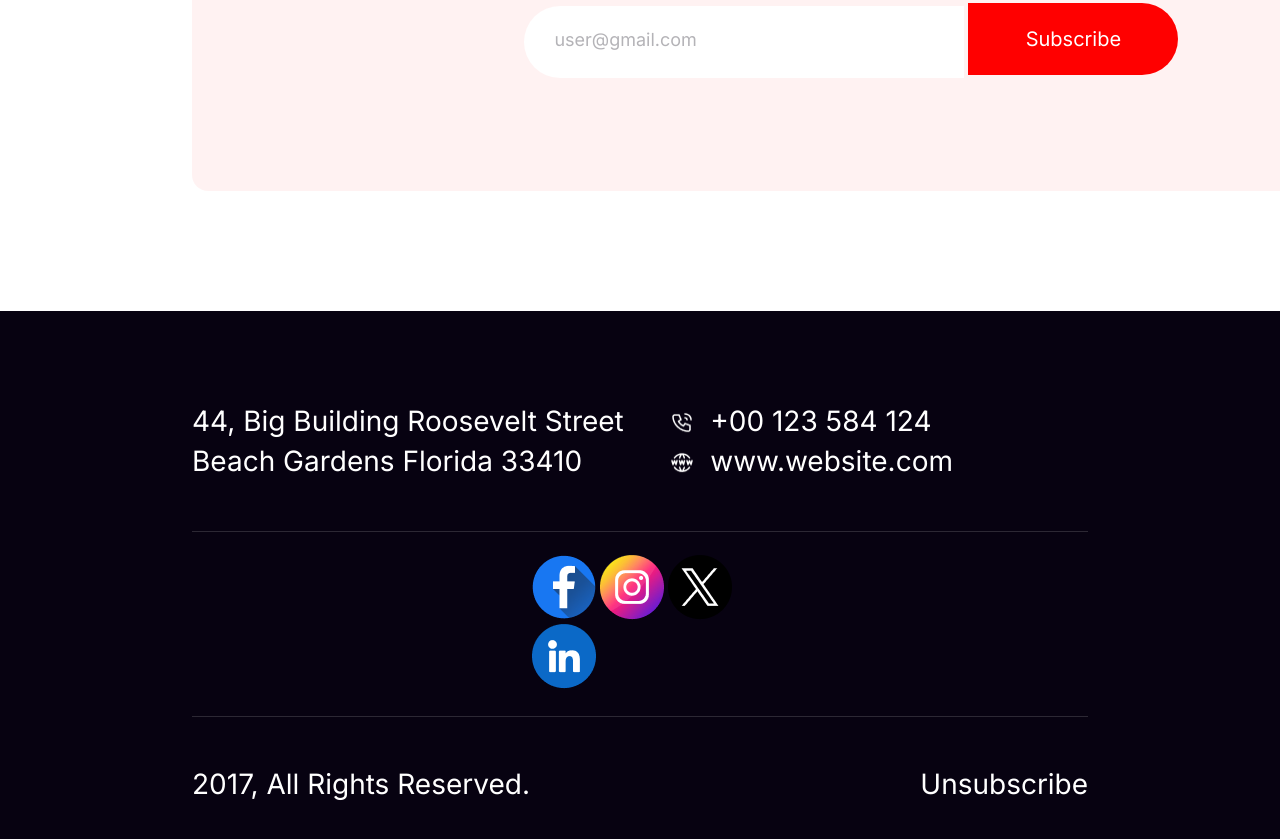
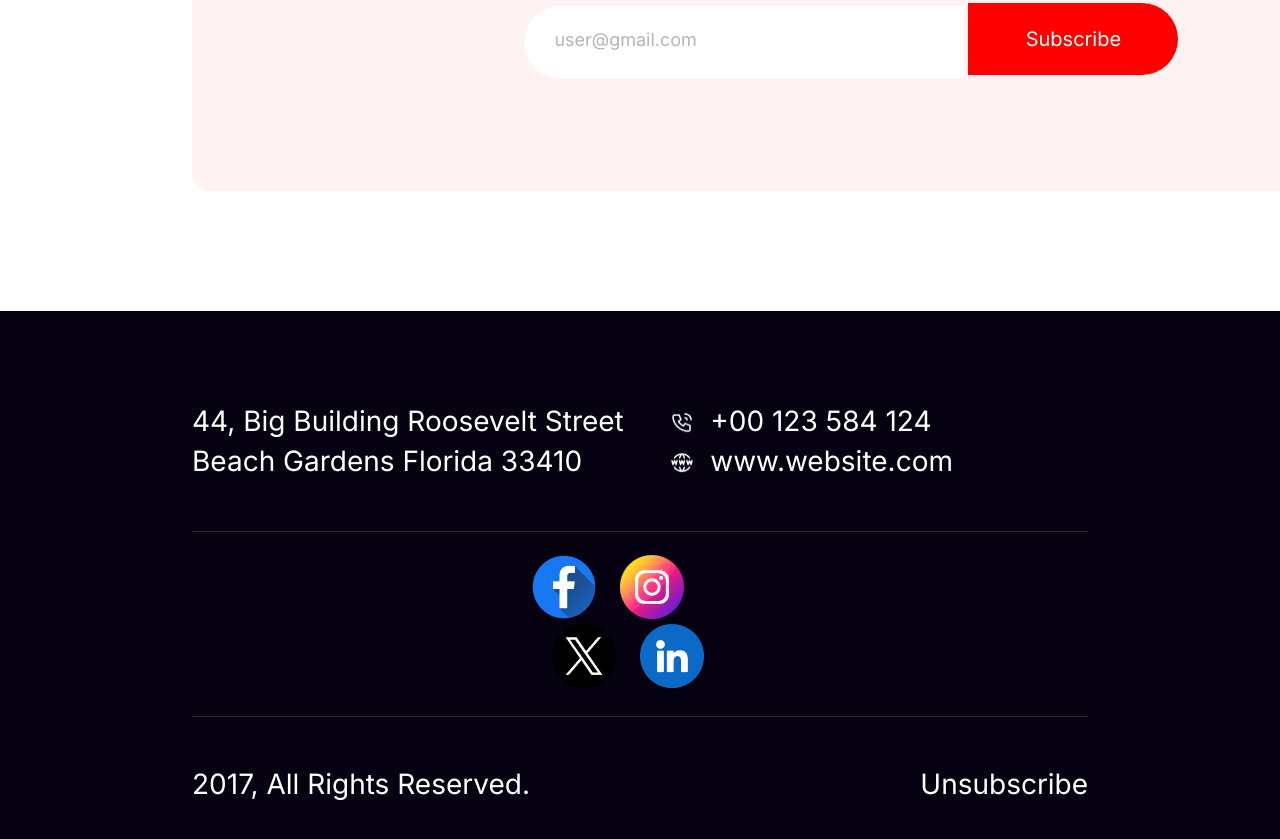
Before and after one commit to inamshifath/assignment_1, a plain HTML site: page index.html in a window 1280 px wide. Shown: the part 8500-9339 px from the top of the page. Drawn offline with Linux system fonts and the light colour scheme.

Commit message:
Update style.css

```diff
--- a/style.css
+++ b/style.css
@@ -485,3 +485,6 @@
     font-size: 28px;
     font-weight: 500;
 }
+.ty_1{
+    margin: 0 20px;
+}
```
